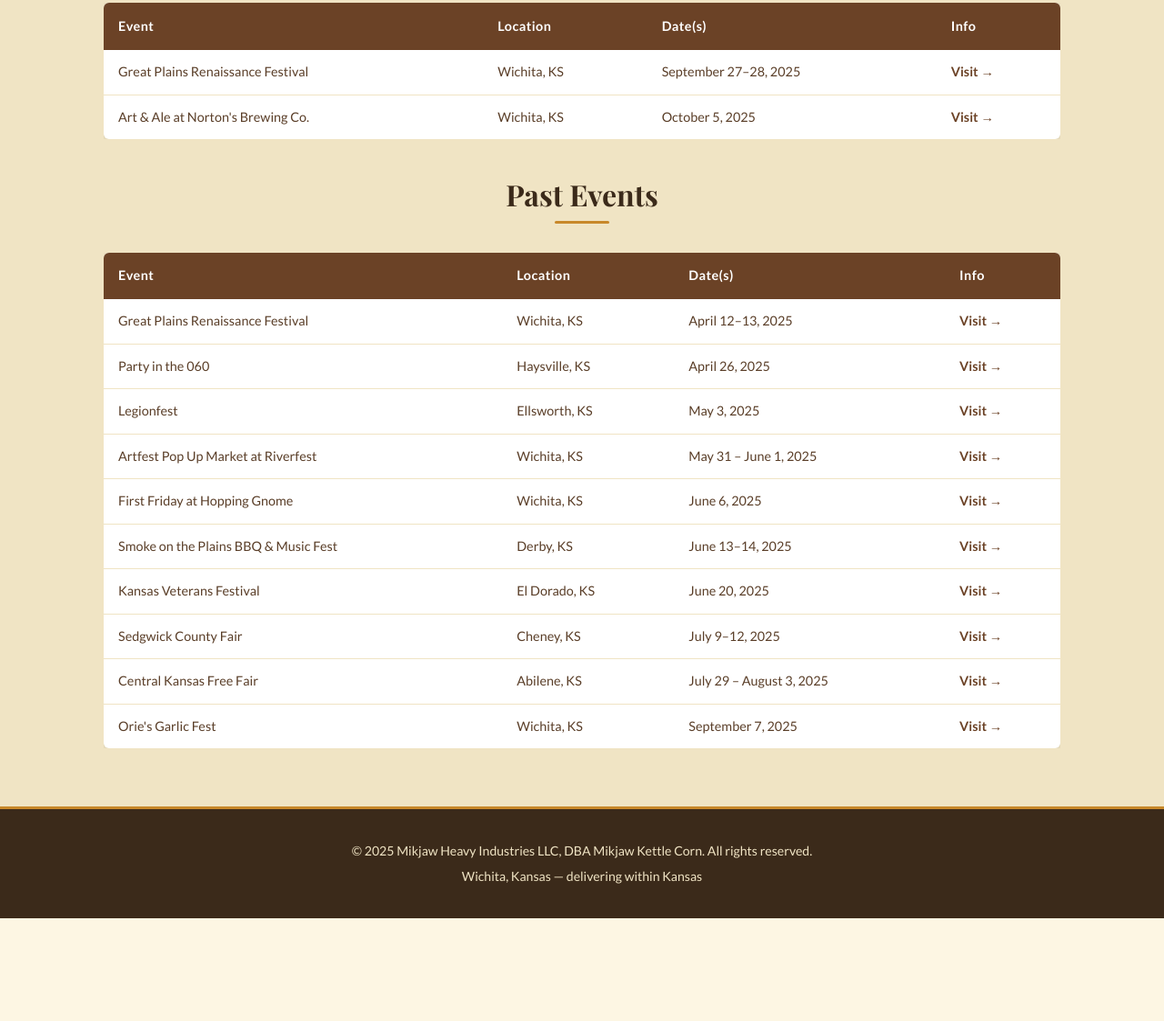
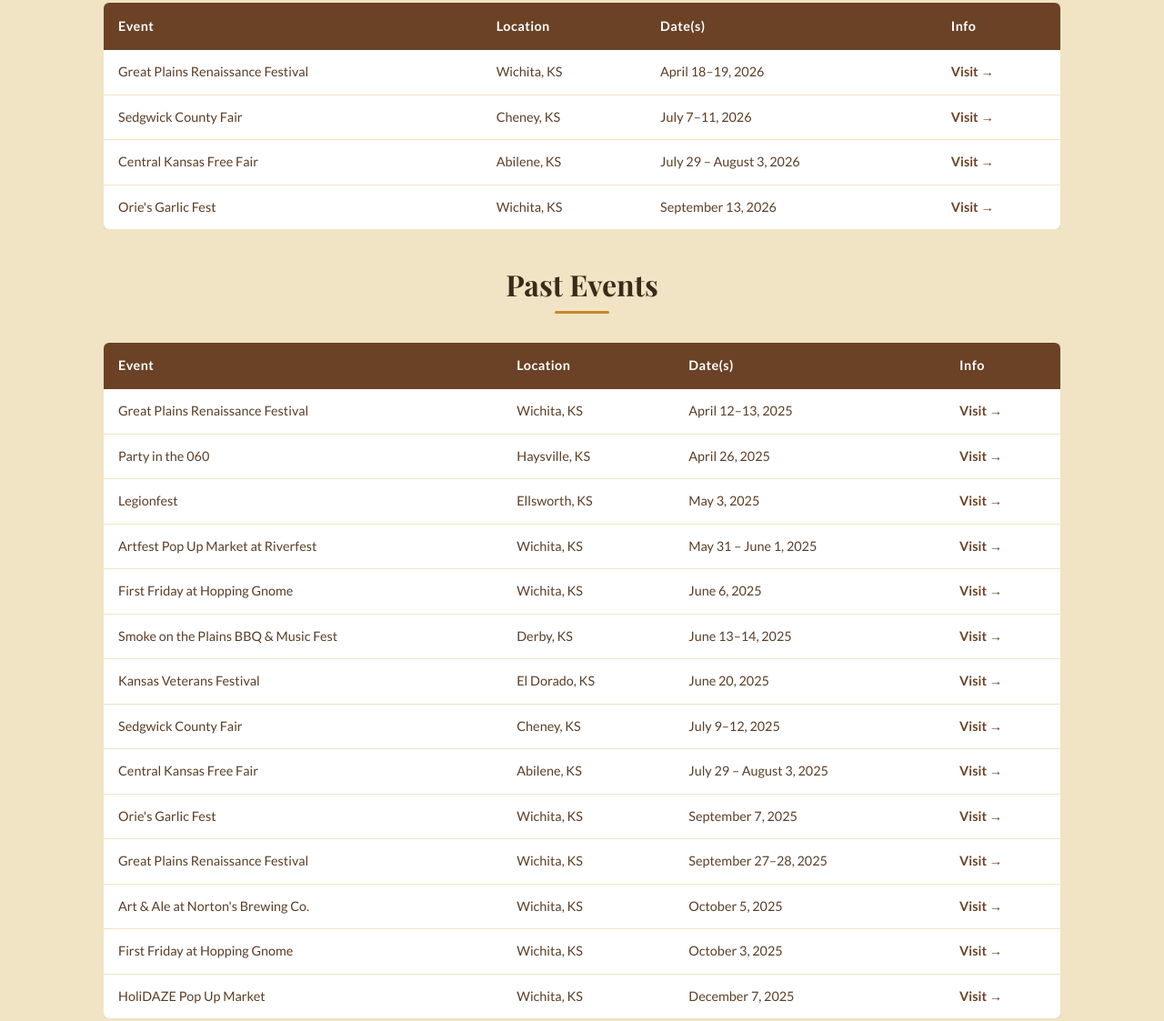
Before and after one commit to jofusmichael80-glitch/mikjaw-kettle-corn, a plain HTML site: page kettlecorn.html in a window 1280 px wide. Shown: the part 3507-4630 px from the top of the page at 91% size. Before the commit the page ends 4517 px from the top, so only its background shows below. Drawn offline with nearby package versions, Linux system fonts and the light colour scheme.

Commit message:
Update event calendars for 2026
Upcoming: Ren Fest Apr 18-19, Sedgwick County Fair Jul 7-11,
CKFF Jul 29-Aug 3, Orie's Garlic Fest Sep 13

Past: added Ren Fest Sep 27-28 2025, Art & Ale Oct 5 2025,
First Friday at Hopping Gnome Oct 3 2025, HoliDAZE Dec 7 2025

```diff
--- a/kettlecorn.html
+++ b/kettlecorn.html
@@ -144,14 +144,26 @@
             <tr>
               <td data-label="Event">Great Plains Renaissance Festival</td>
               <td data-label="Location">Wichita, KS</td>
-              <td data-label="Date(s)">September 27–28, 2025</td>
+              <td data-label="Date(s)">April 18–19, 2026</td>
               <td data-label="Info"><a href="https://www.greatplainsrenfest.com/" target="_blank">Visit →</a></td>
             </tr>
             <tr>
-              <td data-label="Event">Art &amp; Ale at Norton's Brewing Co.</td>
+              <td data-label="Event">Sedgwick County Fair</td>
+              <td data-label="Location">Cheney, KS</td>
+              <td data-label="Date(s)">July 7–11, 2026</td>
+              <td data-label="Info"><a href="https://ourcountyfair.com/" target="_blank">Visit →</a></td>
+            </tr>
+            <tr>
+              <td data-label="Event">Central Kansas Free Fair</td>
+              <td data-label="Location">Abilene, KS</td>
+              <td data-label="Date(s)">July 29 – August 3, 2026</td>
+              <td data-label="Info"><a href="https://www.ckff.net/" target="_blank">Visit →</a></td>
+            </tr>
+            <tr>
+              <td data-label="Event">Orie's Garlic Fest</td>
               <td data-label="Location">Wichita, KS</td>
-              <td data-label="Date(s)">October 5, 2025</td>
-              <td data-label="Info"><a href="https://www.facebook.com/hautehandmadepopup" target="_blank">Visit →</a></td>
+              <td data-label="Date(s)">September 13, 2026</td>
+              <td data-label="Info"><a href="https://www.oriesgarlicfest.com/" target="_blank">Visit →</a></td>
             </tr>
           </tbody>
         </table>
@@ -174,6 +186,10 @@
             <tr><td data-label="Event">Sedgwick County Fair</td><td data-label="Location">Cheney, KS</td><td data-label="Date(s)">July 9–12, 2025</td><td data-label="Info"><a href="https://ourcountyfair.com/" target="_blank">Visit →</a></td></tr>
             <tr><td data-label="Event">Central Kansas Free Fair</td><td data-label="Location">Abilene, KS</td><td data-label="Date(s)">July 29 – August 3, 2025</td><td data-label="Info"><a href="https://www.ckff.net/" target="_blank">Visit →</a></td></tr>
             <tr><td data-label="Event">Orie's Garlic Fest</td><td data-label="Location">Wichita, KS</td><td data-label="Date(s)">September 7, 2025</td><td data-label="Info"><a href="https://www.oriesgarlicfest.com/" target="_blank">Visit →</a></td></tr>
+            <tr><td data-label="Event">Great Plains Renaissance Festival</td><td data-label="Location">Wichita, KS</td><td data-label="Date(s)">September 27–28, 2025</td><td data-label="Info"><a href="https://www.greatplainsrenfest.com/" target="_blank">Visit →</a></td></tr>
+            <tr><td data-label="Event">Art &amp; Ale at Norton's Brewing Co.</td><td data-label="Location">Wichita, KS</td><td data-label="Date(s)">October 5, 2025</td><td data-label="Info"><a href="https://www.facebook.com/hautehandmadepopup" target="_blank">Visit →</a></td></tr>
+            <tr><td data-label="Event">First Friday at Hopping Gnome</td><td data-label="Location">Wichita, KS</td><td data-label="Date(s)">October 3, 2025</td><td data-label="Info"><a href="https://www.facebook.com/hautehandmadepopup" target="_blank">Visit →</a></td></tr>
+            <tr><td data-label="Event">HoliDAZE Pop Up Market</td><td data-label="Location">Wichita, KS</td><td data-label="Date(s)">December 7, 2025</td><td data-label="Info"><a href="https://www.facebook.com/hautehandmadepopup" target="_blank">Visit →</a></td></tr>
           </tbody>
         </table>
       </div>
```
